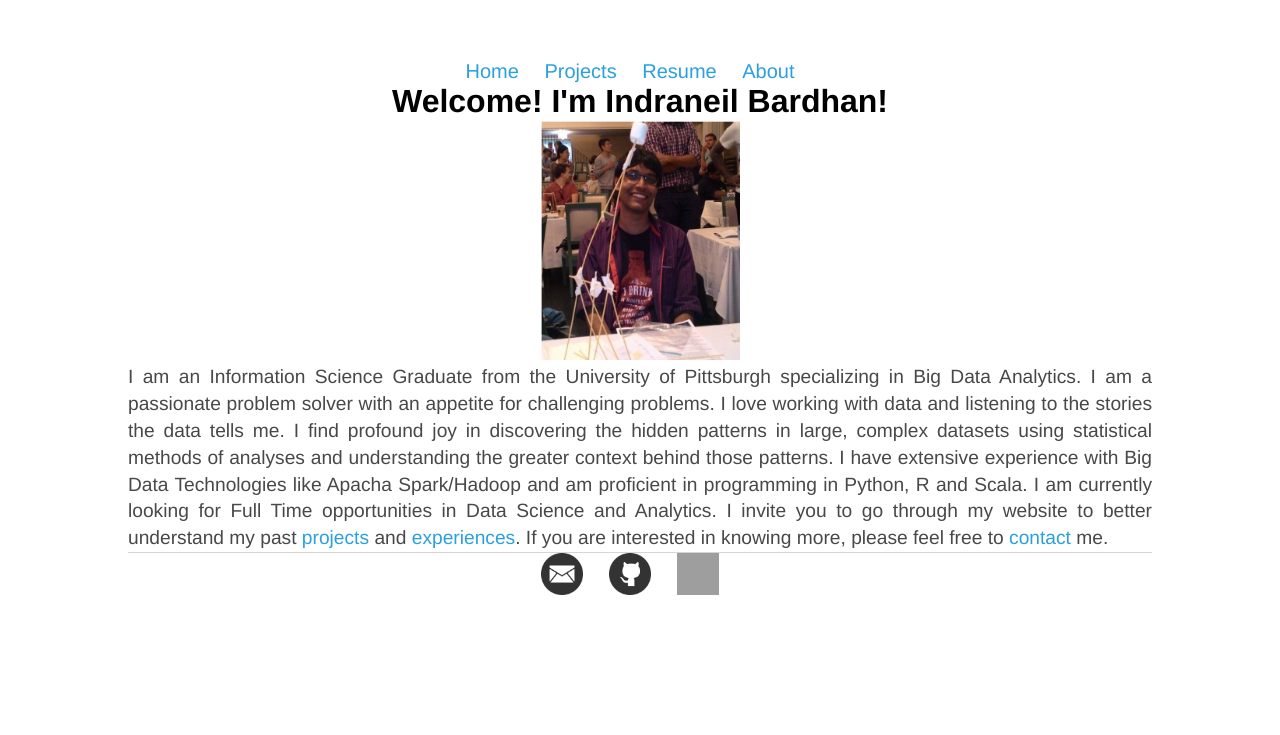
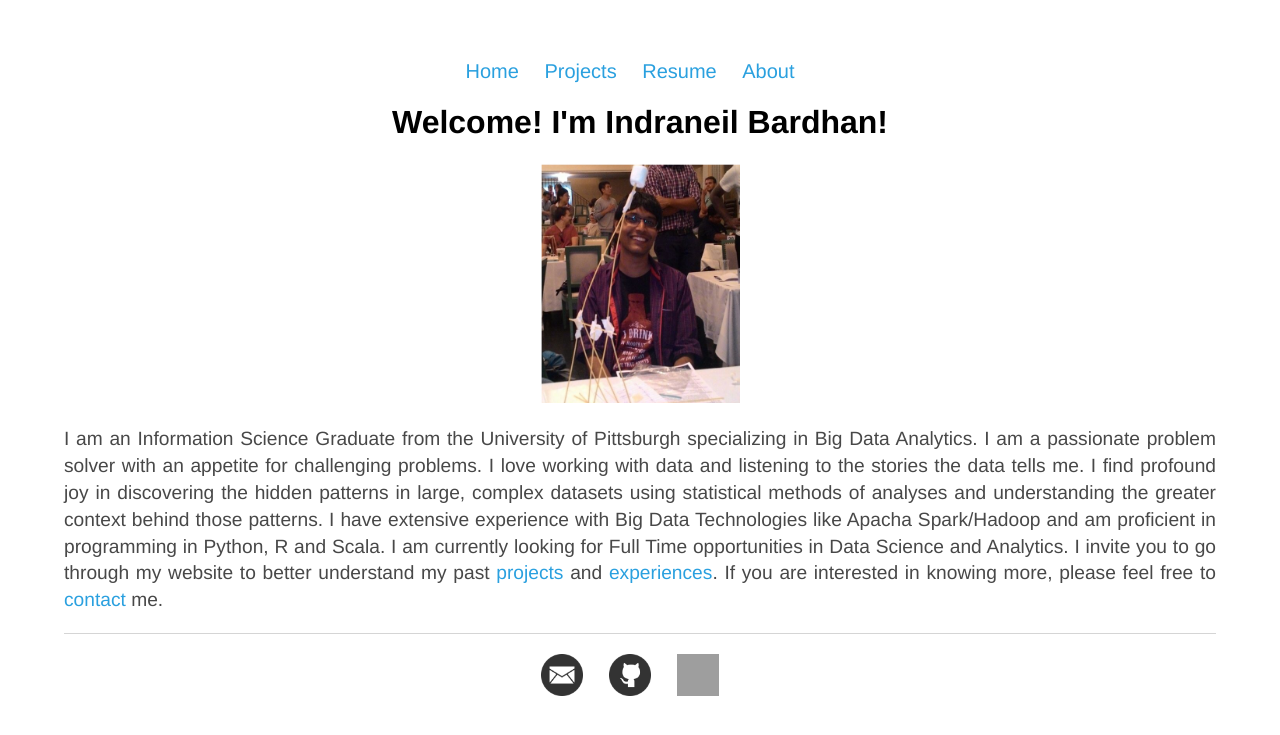
Before and after one commit to NeilBardhan/neilbardhan.github.io, a Jekyll site: the page built from index.html, in a window 1280 px wide. Shown: the top 735 px of the page. Built offline with Jekyll 4.4.1, drawn with Linux system fonts in a browser that asks for light colours; grey boxes are pictures that could not be loaded.

Commit message:
Update main.css

```diff
--- a/css/main.css
+++ b/css/main.css
@@ -1,12 +1,6 @@
 body {
     margin: 60px auto;
-    width: 80%;
-}
-
-* {
-    margin: 0;
-    padding: 5;
-    box-sizing:border-box;
+    width: 90%;
 }
 
 nav ul, footer ul {
```
